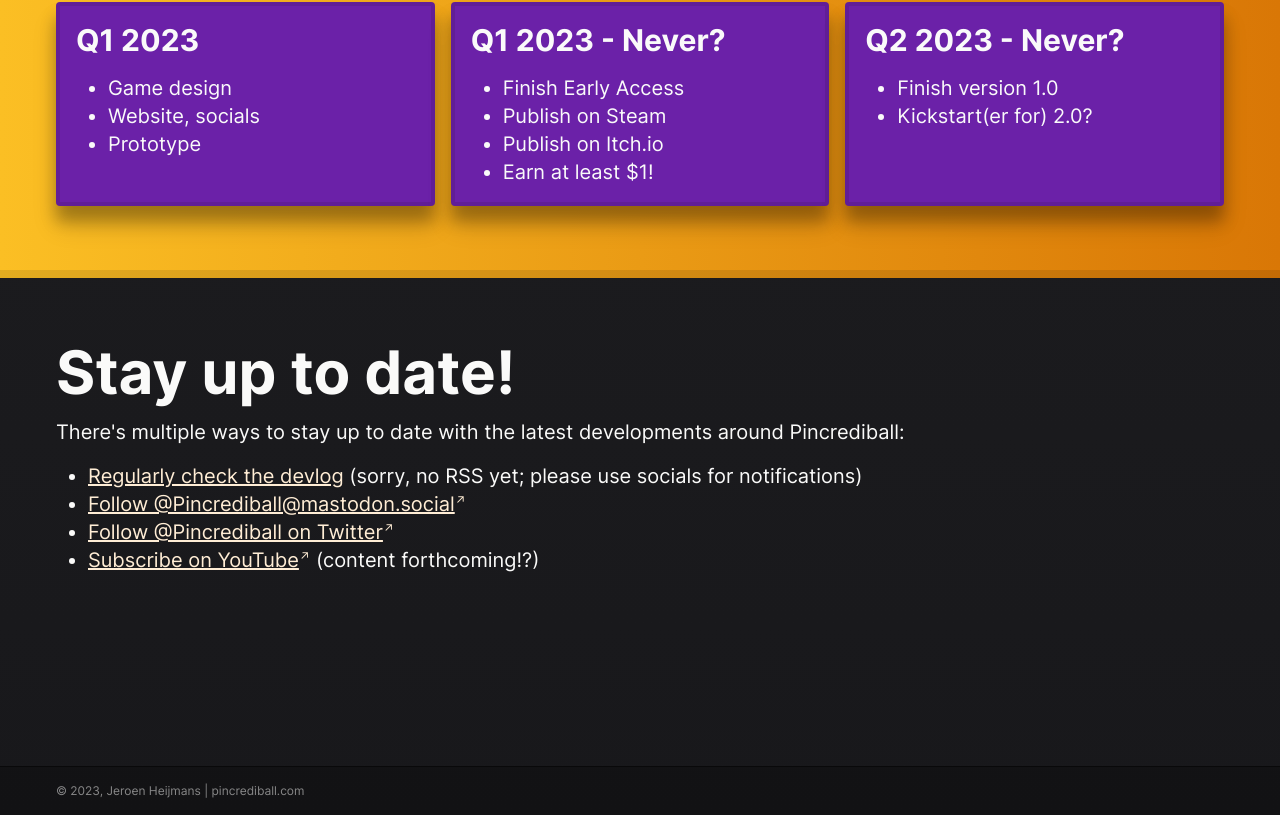
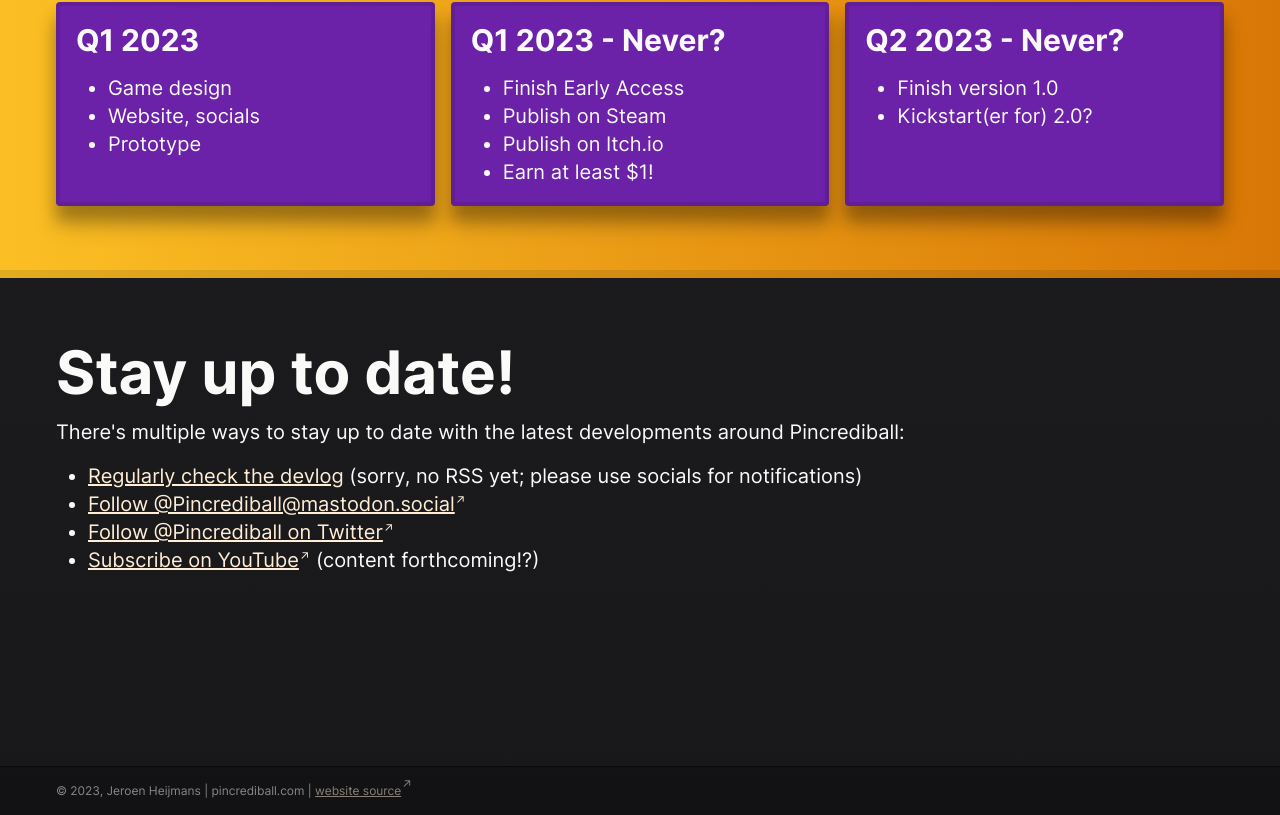
Before and after one commit to pincrediball/pincrediball.com, a SvelteKit app: page / in a window 1280 px wide. Shown: the part 2046-2861 px from the top of the page. Built offline with nearby package versions, Linux system fonts and the light colour scheme.

Commit message:
Add footer link to website source

```diff
--- a/src/routes/+layout.svelte
+++ b/src/routes/+layout.svelte
@@ -1,4 +1,5 @@
 <script lang="ts">
+  import A from '$lib/components/A.svelte';
   import NavItem from '$lib/components/NavItem.svelte';
   import SvgMastodon from '$lib/components/SvgMastodon.svelte';
   import SvgTwitter from '$lib/components/SvgTwitter.svelte';
@@ -33,7 +34,10 @@
   <footer class="mt-auto">
     <div class="border-t-black/50 border-t bg-black/25">
       <div class="max-w-page mx-auto p-4">
-        <p class="opacity-50 text-xs">© 2023, Jeroen Heijmans | pincrediball.com</p>
+        <p class="opacity-50 text-xs">
+          © 2023, Jeroen Heijmans | pincrediball.com |
+          <A href="https://github.com/pincrediball/pincrediball.com">website source</A>
+        </p>
       </div>
     </div>
   </footer>
```
